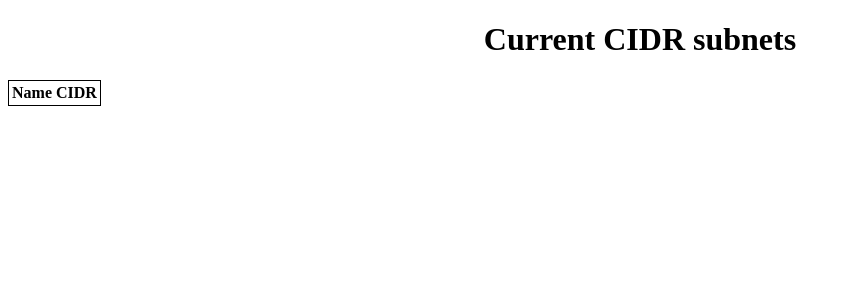
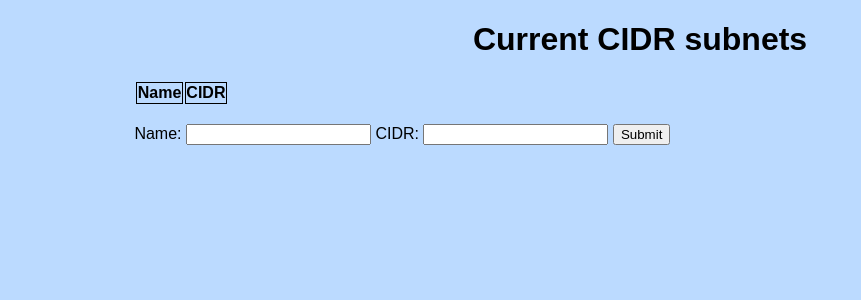
Before and after one commit to Justasic/SubnetTracker, a Django app: page / in a window 1280 px wide. Shown: the top 300 px of the page, without its empty margins (0-861 px from the left). Run offline with Django 3.2, Linux system fonts and the light colour scheme; lists and menus that the app fills with data are empty.

Commit message:
Commit my work before my computer crashes again and erases half the code base
- Added a CIDROverlap function to the CIDR class to compare CIDR masks
- Added some HTML, CSS, and JS to do Ajax and organize the data
- Added 2 functions (which I HAD written out prior to the crash) which will handle adding, checking, and removing the CIDR addresses

```diff
--- a/SubnetTracker/apps/front/models.py
+++ b/SubnetTracker/apps/front/models.py
@@ -1,14 +1,29 @@
 __author__ = 'justasic'
 
 from django.db import models
+from ipaddress import IPv4Network
 
 class CIDR(models.Model):
 	""" Basic CIDR model to keep track of all the CIDRs
 		It's function is really to just manage the name=cidr
 		association and store it in the database.
+
+		The class also uses the 'ipaddress' library to compare
+		CIDR masks to itself.
 	"""
 	name = models.CharField(max_length=255)
 	cidr = models.CharField(max_length=20)
 
 	def __unicode__(self):
 		return str(self.name).encode('utf-8')
+
+	def CIDROverlaps(self, addr):
+		""" This function checks if the CIDR networks or addresses overlap.
+
+			addr - takes a string (preferably Unicode) of the CIDR network mask or
+					an ipaddress.IPv4Network object.
+		"""
+		if isinstance(addr, IPv4Network):
+			return addr.overlaps(IPv4Network(self.cidr.encode('utf-8')))
+		else:
+			return IPv4Network(addr.encode('utf-8')).overlaps(IPv4Network(self.cidr.encode('utf-8')))
--- a/SubnetTracker/apps/front/views.py
+++ b/SubnetTracker/apps/front/views.py
@@ -1,11 +1,31 @@
 __author__ = 'justasic'
 
+# Django imports
 from django.shortcuts import render, render_to_response
 from django.template.context import RequestContext
+from django.forms import ModelForm
+from django.http import HttpResponse
+import json
+
+# Our imports
+from SubnetTracker.apps.front.models import CIDR
+
+class CIDRForm(ModelForm):
+	class Meta:
+		model = CIDR
 
 def index(request):
 	ctx = RequestContext(request, {
-			'posts': [],
+			'cidr': CIDR.objects.all(),
+			'cidr_form': CIDRForm(),
 		})
 
 	return render_to_response('front/index.html', ctx)
+
+
+def cidrcheck(request):
+
+	pass
+
+def cidrremove(request):
+	pass
--- a/SubnetTracker/settings.py
+++ b/SubnetTracker/settings.py
@@ -61,7 +61,7 @@ WSGI_APPLICATION = 'SubnetTracker.wsgi.application'
 DATABASES = {
 	'default': {
 		'ENGINE': 'django.db.backends.postgresql_psycopg2',
-		'NAME': 'stacksmash',
+		'NAME': 'subnettracker',
 		'USER': 'justasic',
 		'PASSWORD': 'letmein',
 		'HOST': '',
--- a/SubnetTracker/static/css/front.css
+++ b/SubnetTracker/static/css/front.css
@@ -1,8 +1,35 @@
+body {
+    background-color: #BBDAFF;
+    font-family: Arial, Helvetica, sans-serif;
+}
+
 .title {
     text-align: center;
 }
 
-table {
+.table {
+    padding-left: 10%;
+    padding-right: 10%;
+}
+
+.subnet_table table, th, td {
     border: 1px solid black;
-    position: center;
+    padding-left: 0.4%;
+    text-align: center;
 }
+
+.subnet_table td {
+    width: 10%;
+}
+
+.subnet_table table {
+    border-collapse:collapse;
+}
+
+.subnet_table {
+    right: 50%;
+}
+
+.form {
+    padding-left: 10%;
+}
--- a/SubnetTracker/templates/base.html
+++ b/SubnetTracker/templates/base.html
@@ -8,5 +8,8 @@
 <body>
 {% block body %}
 {% endblock %}
+
+{% block scripts %}
+{% endblock %}
 </body>
 </html>
--- a/SubnetTracker/templates/front/index.html
+++ b/SubnetTracker/templates/front/index.html
@@ -14,6 +14,7 @@
 {# Define the page content. #}
 {% block body %}
     <h1 class="title">Current CIDR subnets</h1>
+    <div class="table">
     <table class="subnet_table">
         <tr>
             <th>Name</th>
@@ -21,10 +22,42 @@
         </tr>
 
         {% for c in cidrs %}
-            <tr>
-                <td>c.name</td>
-                <td>c.cidr</td>
+            <tr id="cidr_{{ c.id }}">
+                <td>{{ c.name }}</td>
+                <td>{{ c.cidr }}</td>
             </tr>
         {% endfor %}
     </table>
+    </div>
+
+    <br />
+    <div class="error"></div>
+    <form action="/cidrcheck/" method="POST" class="form">{% csrf_token %}
+        Name: {{ cidr_form.name }}
+        CIDR: {{ cidr_form.cidr }}
+        <input type="submit" value="Submit" />
+    </form>
 {% endblock %}
+
+{% block scripts %}
+    <script type="text/javascript">
+    var frm = $('.form');
+    frm.submit(function () {
+        $.ajax({
+            type: frm.attr('method'),
+            url: frm.attr('action'),
+            data: frm.serialize(),
+            success: function (data) {
+                var name = $('#id_name').val();
+                var cidr = $('#id_cidr').val();
+                $(".subnet_table tr:last").after('<tr><td>' + name + '</td><td>' + cidr + '</td></tr>');
+                alert("Hello");
+            },
+            error: function(data) {
+                $(".error").html(data);
+            }
+        });
+        return false;
+    });
+    </script>
+{% endblock %}
--- a/SubnetTracker/urls.py
+++ b/SubnetTracker/urls.py
@@ -1,15 +1,6 @@
 from django.conf.urls import patterns, include, url
-from django.conf import settings
-import os
-
-from django.contrib import admin
-admin.autodiscover()
 
 urlpatterns = patterns('',
-    # Examples:
-    # url(r'^$', 'SubnetTracker.views.home', name='home'),
-    # url(r'^blog/', include('blog.urls')),
-
-    url(r'^admin/', include(admin.site.urls)),
+	url(r'^cidrcheck/', 'SubnetTracker.apps.front.views.cidrcheck', name='cidrcheck'),
 	url(r'^$', 'SubnetTracker.apps.front.views.index'),
 )
```
